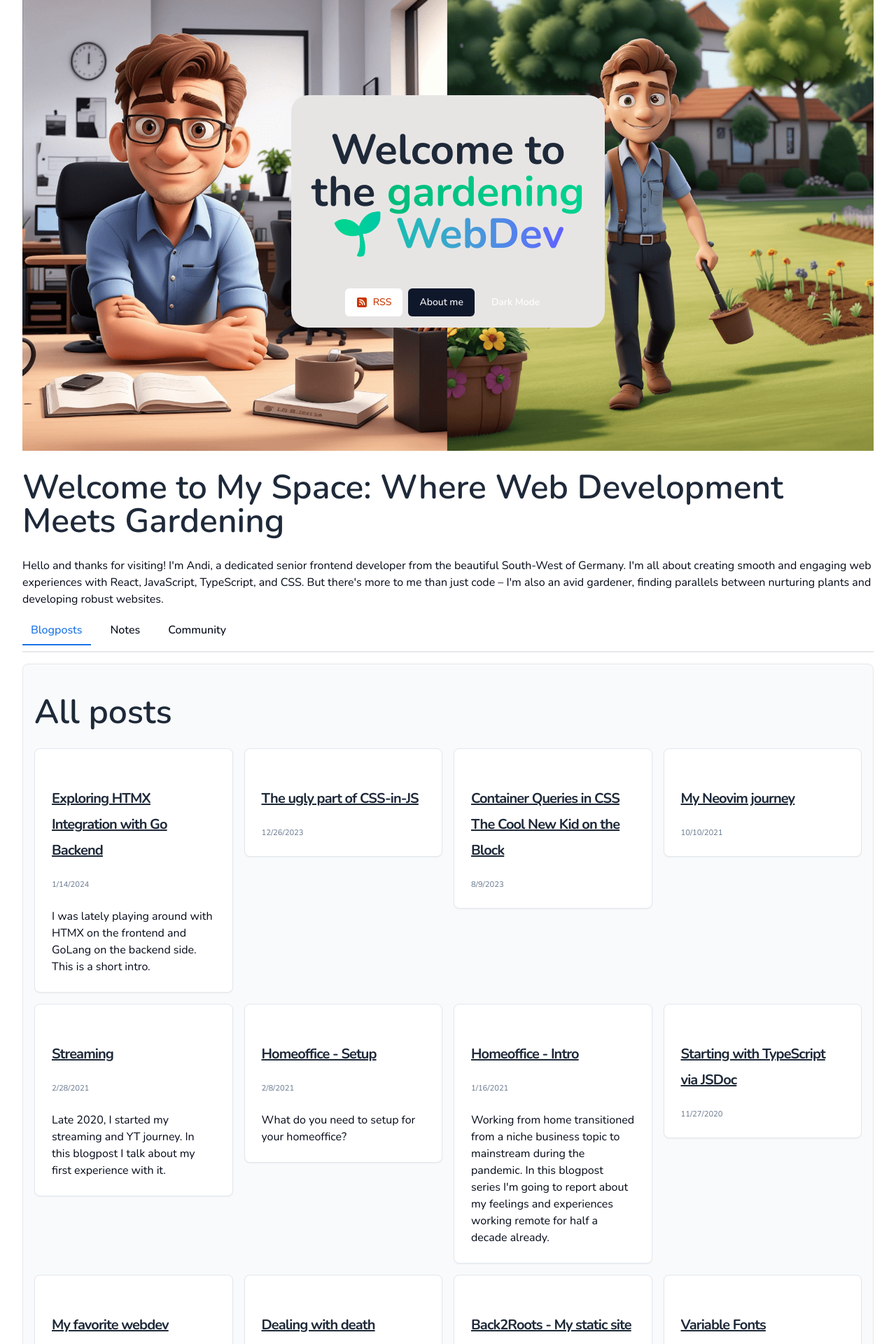
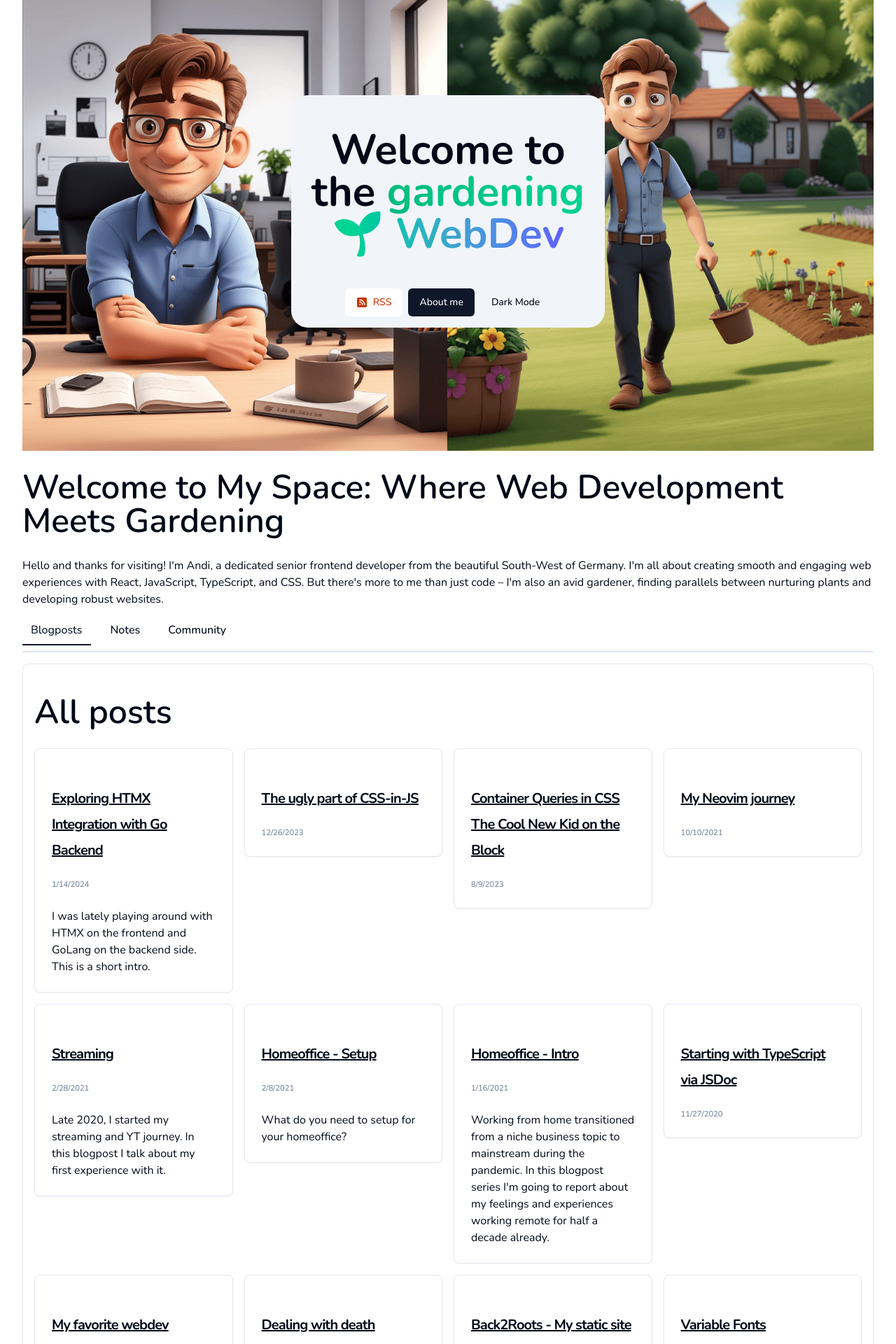
Before and after one commit to andi1984/personal, a Next.js app: page / in a window 1280 px wide. Shown: the part 40-1960 px from the top of the page at 70% size. Built offline with nearby package versions, Linux system fonts and the light colour scheme.

Commit message:
Refine dark mode support

```diff
--- a/src/app/about/page.tsx
+++ b/src/app/about/page.tsx
@@ -9,7 +9,7 @@ export default async function Impressum() {
   return (
     <>
       <BackButton />
-      <header className="bg-[#f6f9fc] p-6 md:p-12">
+      <header className="bg-muted p-6 md:p-12">
         <div className="max-w-4xl mx-auto grid grid-cols-1 md:grid-cols-2 gap-6 items-center">
           <div className="flex justify-center md:justify-start">
             <Avatar className="h-64 w-64">
@@ -20,7 +20,7 @@ export default async function Impressum() {
             <h1 className="text-3xl md:text-4xl font-bold mb-2">
               Andreas Sander
             </h1>
-            <p className="text-gray-600 text-lg mb-6">
+              <p className="text-muted-foreground text-lg mb-6">
               Frontend Developer since 2012 with a hobby as gardener.
             </p>
             <div className="space-x-4">
@@ -42,7 +42,7 @@ export default async function Impressum() {
           <Card>
             <CardHeader>
               <h3 className="font-bold text-xl">Saarland University</h3>
-              <p className="text-gray-600">2010 - 2012</p>
+              <p className="text-muted-foreground">2010 - 2012</p>
             </CardHeader>
             <CardContent>
               <p>Master of Science in Computer Science</p>
@@ -51,7 +51,7 @@ export default async function Impressum() {
           <Card className="mt-4">
             <CardHeader>
               <h3 className="font-bold text-xl">Saarland University</h3>
-              <p className="text-gray-600">2004 - 2011</p>
+              <p className="text-muted-foreground">2004 - 2011</p>
             </CardHeader>
             <CardContent>
               <p>
@@ -111,7 +111,7 @@ export default async function Impressum() {
           <Card className="mb-4">
             <CardHeader>
               <h3 className="font-bold text-xl">Digital Science GmbH</h3>
-              <p className="text-gray-600">2016 - present</p>
+              <p className="text-muted-foreground">2016 - present</p>
             </CardHeader>
             <CardContent>
               <p>Frontend Developer</p>
@@ -127,7 +127,7 @@ export default async function Impressum() {
           <Card>
             <CardHeader>
               <h3 className="font-bold text-xl">Moltomedia GmbH & Co.KG</h3>
-              <p className="text-gray-600">2012 - 2015</p>
+              <p className="text-muted-foreground">2012 - 2015</p>
             </CardHeader>
             <CardContent>
               <p>Developer</p>
--- a/src/app/globals.css
+++ b/src/app/globals.css
@@ -191,13 +191,13 @@ h3,
 h4,
 h5,
 h6 {
-  @apply text-gray-800;
-  /* Example color, ensure good contrast with background */
+  @apply text-foreground;
+  /* Ensure good contrast with background */
 }
 
 /* Base styles for blog posts with increased vertical spacing */
 .blog-post {
-  @apply text-gray-700 bg-white py-6 px-4;
+  @apply text-foreground bg-background py-6 px-4;
 }
 
 /* Paragraphs with more vertical spacing */
@@ -207,7 +207,7 @@ h6 {
 
 /* Blockquotes with more vertical spacing */
 .blog-post blockquote {
-  @apply border-l-4 border-gray-200 italic pl-4 my-6 text-gray-600;
+  @apply border-l-4 border-border italic pl-4 my-6 text-muted-foreground;
 }
 
 /* Unordered and Ordered Lists with more vertical spacing */
@@ -222,11 +222,11 @@ h6 {
 
 /* Code Blocks with more vertical spacing */
 .blog-post pre {
-  @apply bg-gray-100 py-4 px-3 my-6 rounded-lg overflow-x-auto;
+  @apply bg-muted py-4 px-3 my-6 rounded-lg overflow-x-auto;
 }
 
 .blog-post code {
-  @apply font-mono text-sm md:text-base bg-gray-100 rounded px-1 py-2;
+  @apply font-mono text-sm md:text-base bg-muted rounded px-1 py-2;
 }
 
 /* Enhancing readability with vertical spacing */
@@ -236,7 +236,7 @@ h6 {
 
 /* Back to Home Button Styles with WCAG AA Compliant Contrast */
 .back-to-home-btn {
-  @apply bg-green-700 hover:bg-green-800 text-white font-semibold py-2 px-4 border border
+  @apply bg-primary hover:bg-primary/90 text-primary-foreground font-semibold py-2 px-4 border border-border;
 }
 
 /* General rule for all links */
@@ -266,7 +266,7 @@ a {
   display: flex;
   gap: 16px;
   /* Adds spacing between the tabs */
-  border-bottom: 2px solid #e5e7eb;
+  border-bottom: 2px solid var(--color-border);
   /* Light border under the tabs */
   padding-bottom: 8px;
   margin-bottom: 16px;
@@ -286,20 +286,20 @@ a {
 
 /* Active Tab Indicator */
 .TabsTrigger[data-state="active"] {
-  border-bottom: 2px solid #1a73e8;
+  border-bottom: 2px solid var(--color-primary);
   /* Active border color */
-  color: #1a73e8;
+  color: var(--color-primary);
 }
 
 /* Content Styling */
 .TabsContent {
   padding: 16px;
   border-radius: 8px;
-  border: 1px solid #e5e7eb;
+  border: 1px solid var(--color-border);
   /* Light border for the content */
-  background-color: #f9fafb;
+  background-color: var(--color-card);
   font-size: 16px;
-  color: #111827;
+  color: var(--color-foreground);
 }
 
 /* Mobile responsiveness */
--- a/src/app/page.tsx
+++ b/src/app/page.tsx
@@ -18,7 +18,7 @@ const Page = async ({}) => {
     <>
       <a
         href="#posts"
-        className="absolute left-[-9999px] focus:left-0 focus:top-0 focus:z-50 focus:p-4 focus:m-4 focus:bg-white focus:border focus:border-gray-500"
+        className="absolute left-[-9999px] focus:left-0 focus:top-0 focus:z-50 focus:p-4 focus:m-4 focus:bg-background focus:text-foreground focus:border focus:border-border"
       >
         Skip to Main Content
       </a>
--- a/src/components/influence/index.tsx
+++ b/src/components/influence/index.tsx
@@ -21,7 +21,7 @@ const SocialMediaInfluence: FC<{
   return (
     <div className="max-w-3xl mx-auto my-4">
       <div
-        className="text-xl text-gray-600 mb-8"
+        className="text-xl text-muted-foreground mb-8"
         data-aos="zoom-y-out"
         data-aos-delay="150"
       >
--- a/src/components/masthead/index.tsx
+++ b/src/components/masthead/index.tsx
@@ -7,8 +7,8 @@ import DarkModeToggle from "../dark-mode-toggle";
 
 const MastHead: FC = () => {
   return (
-    <div className="header bg-cover bg-center text-white flex justify-center flex-row items-center content-center">
-      <div className="flex flex-col text-center items-center content-center justify-center transition-all ease-in-out duration-700 md:bg-stone-200 p-4 rounded-3xl max-w-xs lg:max-w-md ">
+    <div className="header bg-cover bg-center text-foreground flex justify-center flex-row items-center content-center">
+      <div className="flex flex-col text-center items-center content-center justify-center transition-all ease-in-out duration-700 md:bg-muted p-4 rounded-3xl max-w-xs lg:max-w-md ">
         <Link href="/" className="group-hover:invisible">
           <h1
             className="text-3xl md:text-3xl lg:text-4xl xl:text-5xl"
@@ -23,7 +23,7 @@ const MastHead: FC = () => {
 
         <section className="flex flex-col gap-2 md:flex-row items-center mt-4">
           <Link href="/rss.xml">
-            <Button className="bg-white text-orange-700 hover:bg-orange-700 hover:text-white ">
+            <Button className="bg-white text-orange-700 hover:bg-orange-700 hover:text-white dark:bg-orange-800">
               <FaSquareRss className="mr-2 h-4 w-4" /> RSS
             </Button>
           </Link>
--- a/src/components/metadata/index.tsx
+++ b/src/components/metadata/index.tsx
@@ -8,7 +8,7 @@ const Metadata: FC<{ devto?: string; date?: string }> = ({ devto, date }) => {
   }
 
   return (
-    <aside className="sm:flex sm:flex-row gap-3 md:bg-stone-200 px-3 py-3 rounded-md">
+    <aside className="sm:flex sm:flex-row gap-3 md:bg-muted px-3 py-3 rounded-md">
       {devto && (
         <Badge className="block my-2 text-center">
           <Link href={devto} target="_blank">
```
